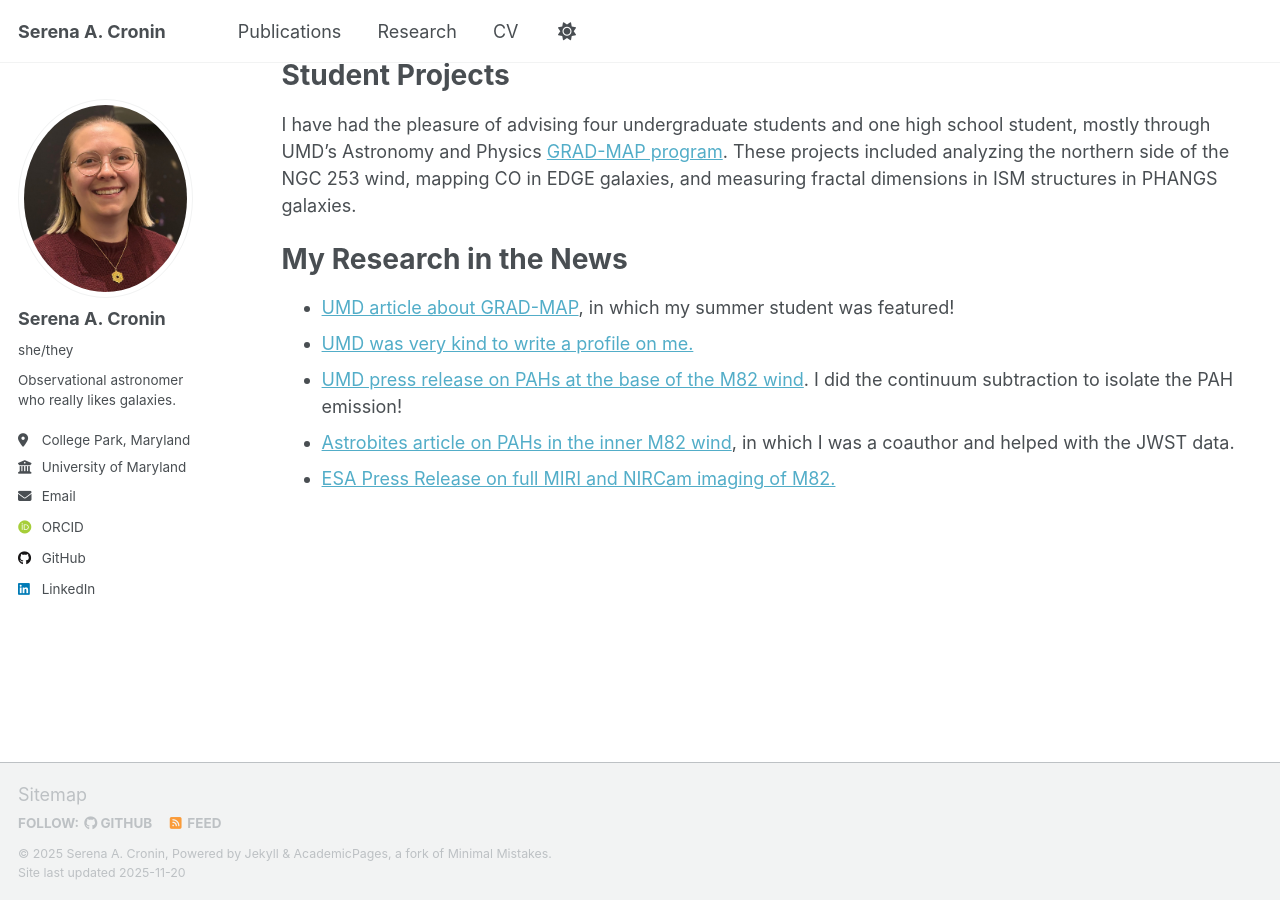
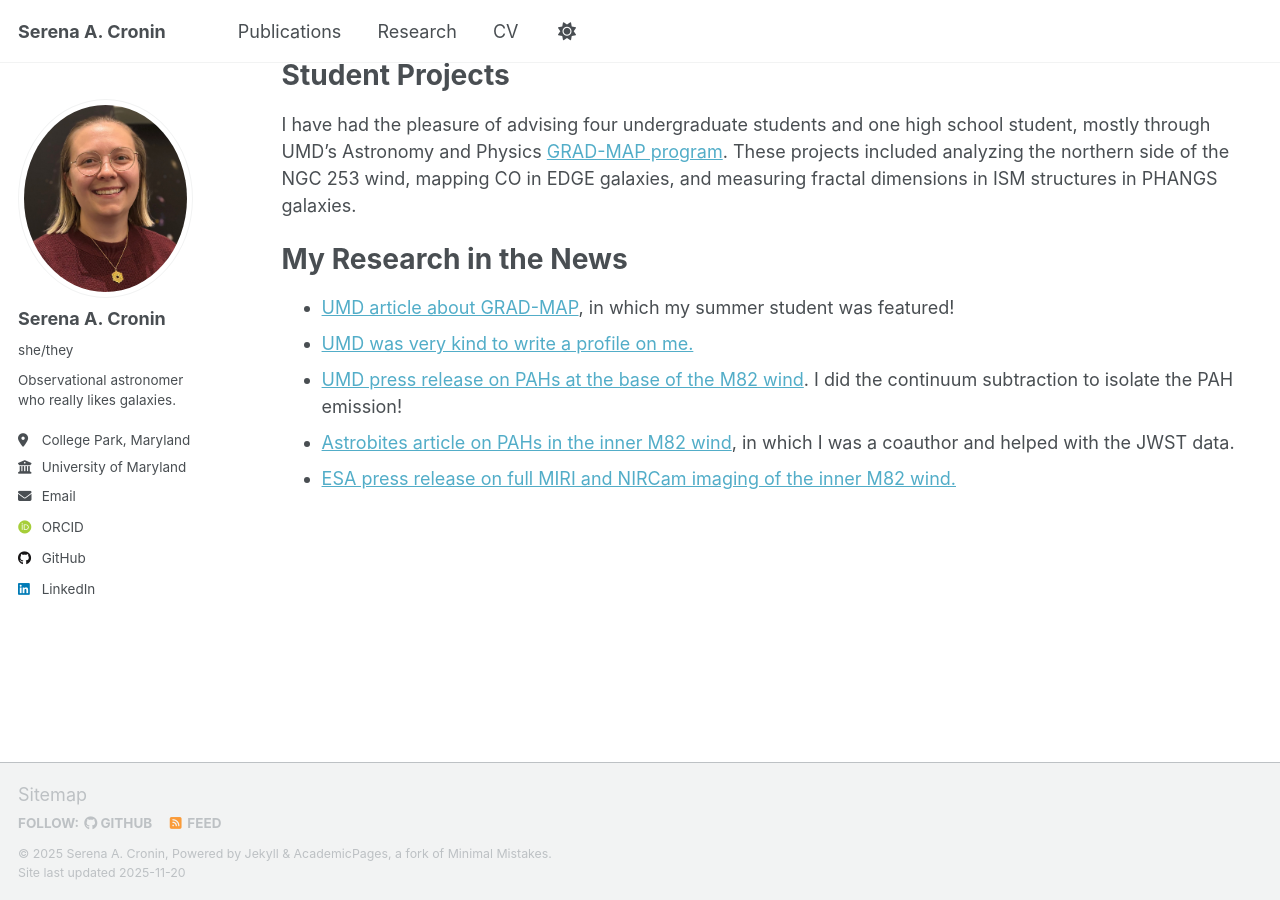
Before and after one commit to serenacronin/serenacronin.github.io, a Jekyll site: the page built from _pages/research.md, in a window 1280 px wide and 900 px high, scrolled down 1987 px. Built offline with Jekyll 4.4.1, drawn with Linux system fonts in a browser that asks for light colours; some web fonts are replaced; a script that is not in the unit is left out.

Commit message:
Update research.md

```diff
--- a/_pages/research.md
+++ b/_pages/research.md
@@ -43,4 +43,4 @@ My Research in the News
 * [UMD was very kind to write a profile on me.](https://www.astro.umd.edu/news-events/news/studying-dust-wind)
 * [UMD press release on PAHs at the base of the M82 wind](https://www.astro.umd.edu/news-events/news/nasas-james-webb-space-telescope-captures-images-galaxy-m82s-glowing-core-and). I did the continuum subtraction to isolate the PAH emission!
 * [Astrobites article on PAHs in the inner M82 wind](https://astrobites.org/2025/11/20/m82_dust/), in which I was a coauthor and helped with the JWST data.
-* [ESA Press Release on full MIRI and NIRCam imaging of M82.](https://esawebb.org/images/potm2506a/)
+* [ESA press release on full MIRI and NIRCam imaging of the inner M82 wind.](https://esawebb.org/images/potm2506a/)
```
